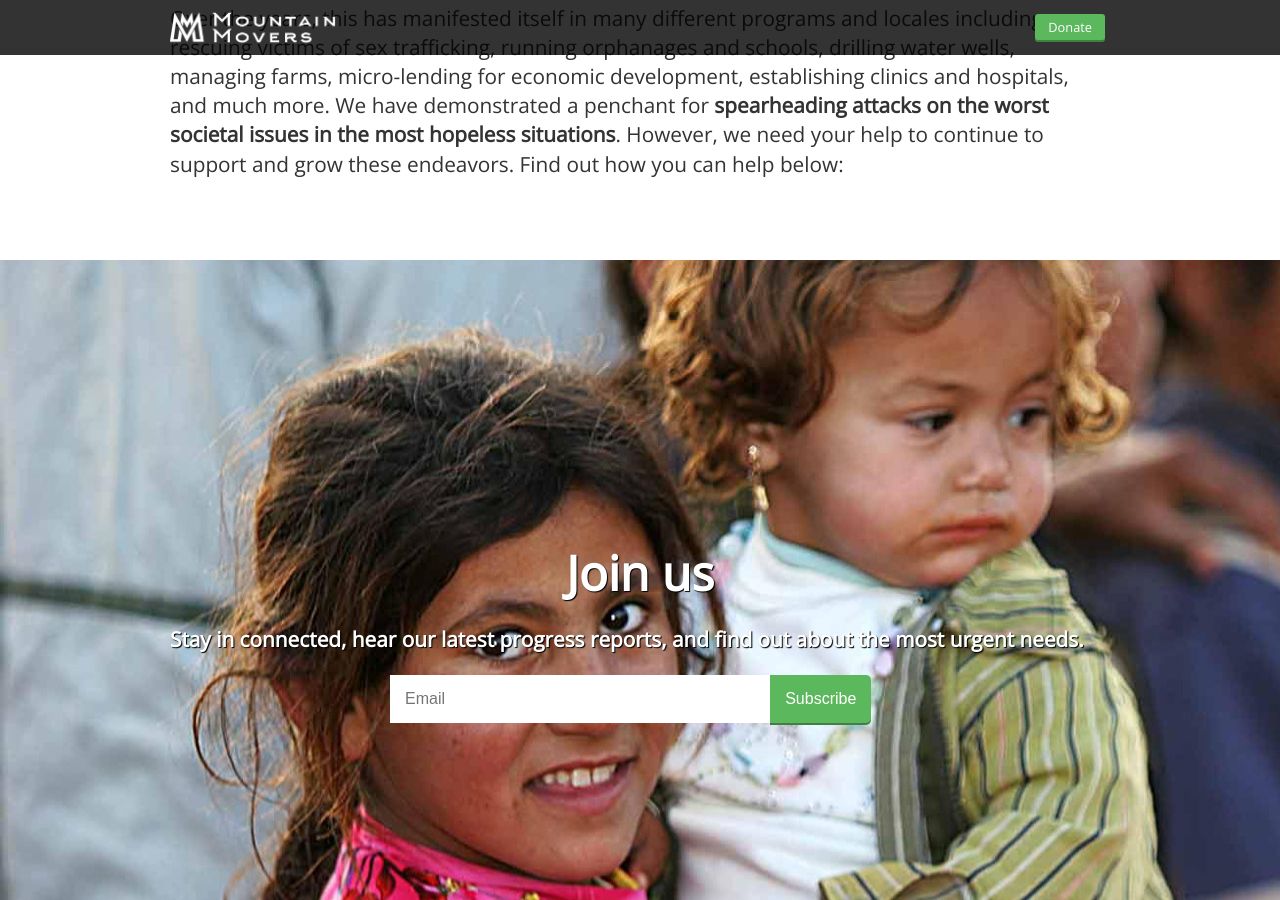
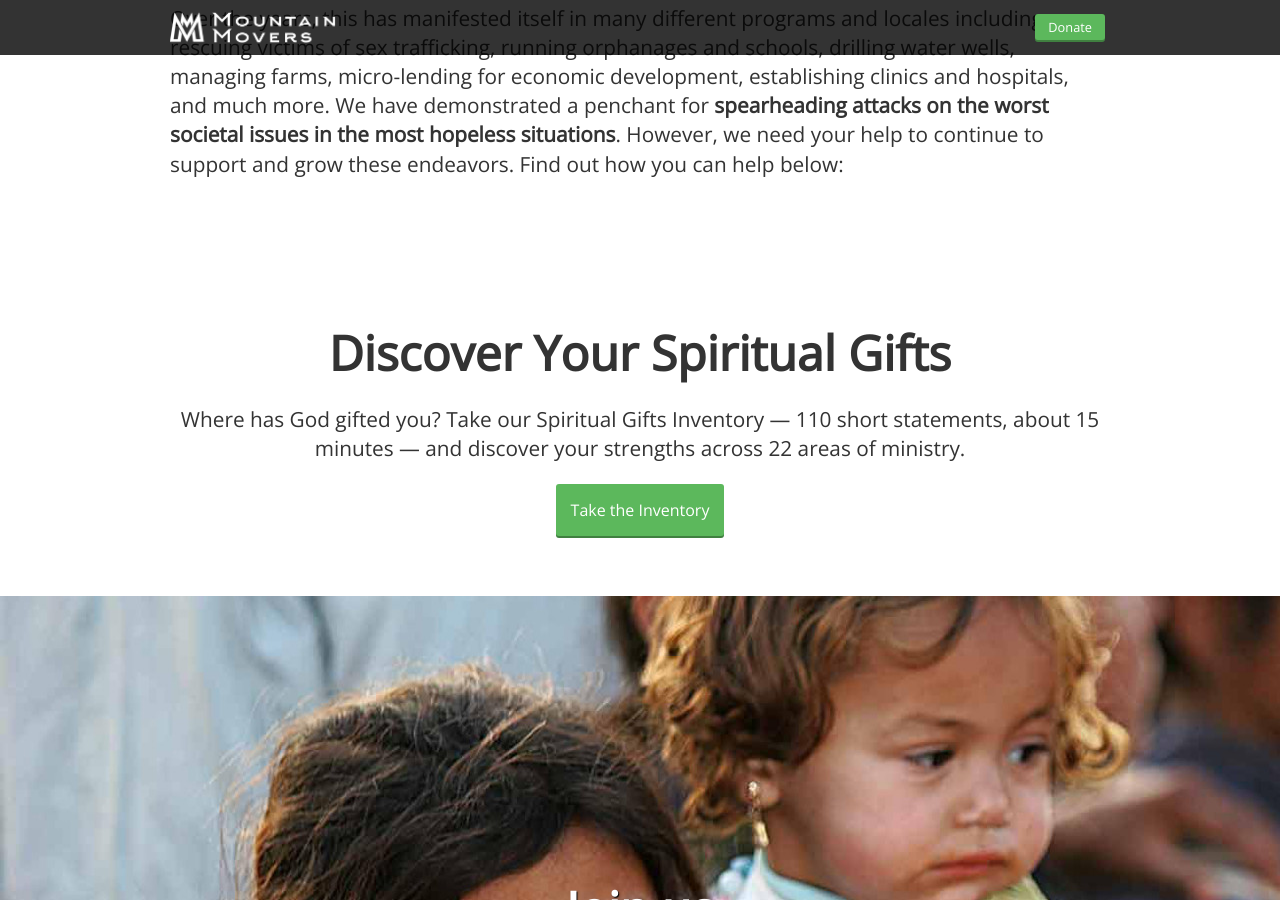
Before and after one commit to mountainmovers/mountainmovers.github.io, a Jekyll site: the page built from index.html, in a window 1280 px wide and 900 px high, scrolled down 1303 px. Built offline with Jekyll 4.4.1, drawn with Linux system fonts in a browser that asks for light colours; nearby versions of some CDN libraries; a script that is not in the unit is left out; comment, search, counter and statistics services are not loaded; some of the changed text lies outside the part shown.

Commit message:
Bring back the Spiritual Gifts Inventory
Restores the 110-question, 22-gift inventory from the 2008 site at its
original URL (/spiritual-gifts-inventory/). Questions and scoring key
live in _data/spiritual_gifts.yml; scoring runs entirely client-side.
Email signup (Mailchimp) gates the quiz, results include a donation
callout, and the site footer gains a copyright notice.

```diff
--- a/_layouts/default.html
+++ b/_layouts/default.html
@@ -69,6 +69,7 @@
 				</div>
 			</div>
 		</footer>
+		<p class="copyright">&copy; {{ site.time | date: "%Y" }} Mountain Movers International. All rights reserved.</p>
 		<script src="https://ajax.googleapis.com/ajax/libs/jquery/3.1.0/jquery.min.js"></script>
 		<script type="text/javascript">
 			$('a[href*=\\#]').on('click', function(event){
--- /dev/null
+++ b/_sass/inventory.scss
@@ -0,0 +1,177 @@
+.sgi-hero {
+	background: #000;
+	color: #fff;
+	padding: 120px 0 50px 0;
+	text-align: center;
+
+	h1 {
+		font-size: 2.6em;
+	}
+
+	p {
+		margin: 0;
+		color: #ccc;
+	}
+}
+
+.sgi-intro {
+	max-width: 700px;
+	margin: 0 auto;
+	text-align: center;
+}
+
+#sgi-gate form {
+	margin-top: 30px;
+
+	input[type="email"] {
+		flex-grow: 1;
+		border: 1px solid #ccc;
+		padding: 15px;
+		font-size: 1em;
+		font-weight: 100;
+	}
+}
+
+.sgi-gate-msg {
+	text-align: center;
+	color: #c0392b;
+
+	&.success {
+		color: #408040;
+	}
+}
+
+.sgi-progress {
+	position: sticky;
+	top: 55px;
+	z-index: 100;
+	background: #fff;
+	padding: 12px 0;
+	border-bottom: 1px solid #eee;
+
+	p {
+		margin: 0 0 6px 0;
+		font-size: .9em;
+	}
+
+	.bar {
+		height: 6px;
+		background: #eee;
+		border-radius: 3px;
+		overflow: hidden;
+
+		.fill {
+			height: 100%;
+			width: 0;
+			background: #5cb85c;
+			transition: width .2s;
+		}
+	}
+}
+
+.sgi-question {
+	border: 0;
+	border-bottom: 1px solid #eee;
+	margin: 0;
+	padding: 22px 0;
+
+	.sgi-text {
+		font-size: 1.15em;
+		margin: 0 0 12px 0;
+	}
+
+	.sgi-options {
+		display: flex;
+		flex-wrap: wrap;
+
+		label {
+			border: 1px solid #ccc;
+			border-radius: 3px;
+			padding: 8px 12px;
+			margin: 0 8px 8px 0;
+			cursor: pointer;
+			font-size: .95em;
+
+			input {
+				margin-right: 6px;
+			}
+		}
+
+		label.selected {
+			background: #5cb85c;
+			border-color: #408040;
+			color: #fff;
+		}
+	}
+
+	&.unanswered .sgi-text {
+		color: #c0392b;
+	}
+}
+
+#sgi-quiz form {
+	display: block;
+	max-width: none;
+
+	input[type="submit"] {
+		display: block;
+		margin: 40px auto 0 auto;
+		border-radius: 3px;
+	}
+}
+
+.sgi-quiz-msg {
+	text-align: center;
+	color: #c0392b;
+}
+
+.sgi-result {
+	display: flex;
+	align-items: center;
+	margin: 10px 0;
+
+	.name {
+		width: 150px;
+		flex-shrink: 0;
+		font-size: 1em;
+	}
+
+	.bar {
+		flex-grow: 1;
+		background: #eee;
+		height: 18px;
+		border-radius: 3px;
+		overflow: hidden;
+
+		.fill {
+			height: 100%;
+			background: #b5b5b5;
+		}
+	}
+
+	.score {
+		width: 55px;
+		flex-shrink: 0;
+		text-align: right;
+		font-size: .95em;
+	}
+
+	&.dominant .bar .fill {
+		background: #5cb85c;
+	}
+
+	&.sub-dominant .bar .fill {
+		background: #9fd49f;
+	}
+}
+
+.sgi-result-key {
+	text-align: center;
+	font-size: .9em;
+	color: #888;
+}
+
+.sgi-retake {
+	text-align: center;
+	margin-top: 40px;
+}
--- a/css/screen.scss
+++ b/css/screen.scss
@@ -4,3 +4,4 @@
 @import "variables";
 @import "elements";
 @import "layout";
+@import "inventory";
--- a/index.html
+++ b/index.html
@@ -57,6 +57,18 @@
 		<p class="editable">
 			Over the years, this has manifested itself in many different programs and locales including rescuing victims of sex trafficking, running orphanages and schools, drilling water wells, managing farms, micro-lending for economic development, establishing clinics and hospitals, and much more. We have demonstrated a penchant for <strong>spearheading attacks on the worst societal issues in the most hopeless situations</strong>. However, we need your help to continue to support and grow these endeavors. Find out how you can help below:
 		</p>
+	</div>
+</section>
+
+<section id="spiritual-gifts">
+	<div class="container">
+		<h2 class="editable">Discover Your Spiritual Gifts</h2>
+		<p class="editable" style="text-align: center;">
+			Where has God gifted you? Take our Spiritual Gifts Inventory — 110 short statements, about 15 minutes — and discover your strengths across 22 areas of ministry.
+		</p>
+		<div class="button" style="text-align: center;">
+			<a href="{{ site.baseurl }}/spiritual-gifts-inventory/">Take the Inventory</a>
+		</div>
 	</div>
 </section>
 
```
Also changed, not shown: _data/spiritual_gifts.yml (added, +150 -0 lines), spiritual-gifts-inventory.html (added, +247 -0 lines).
